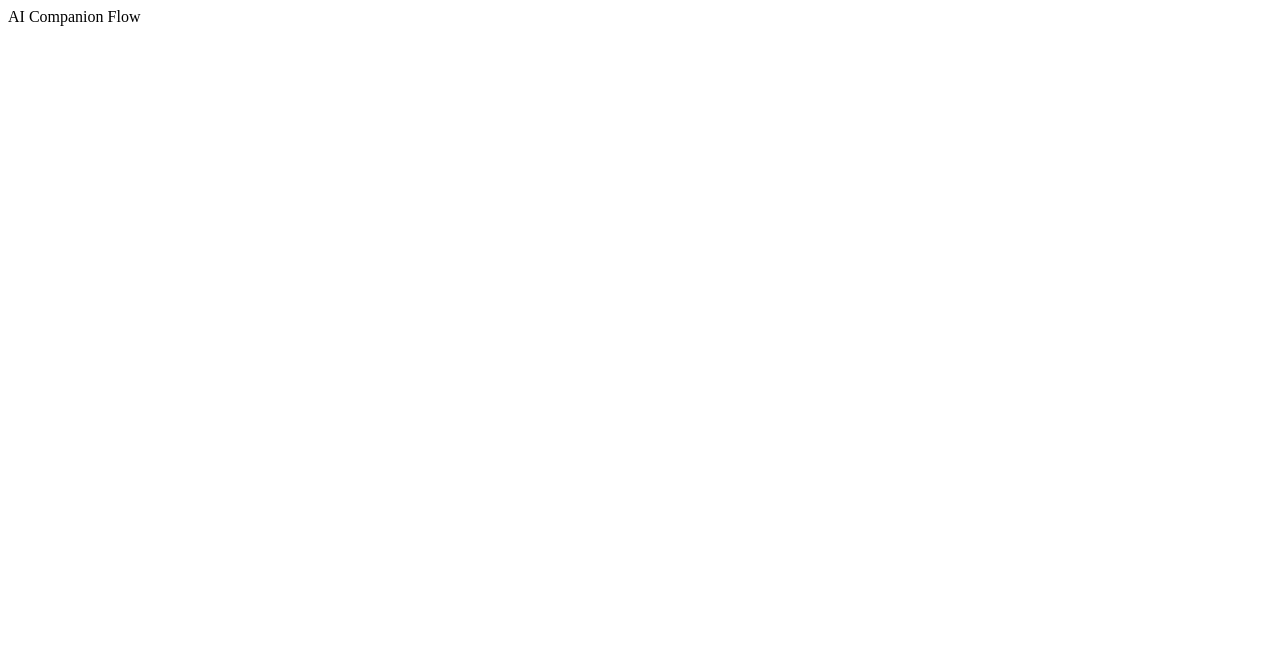
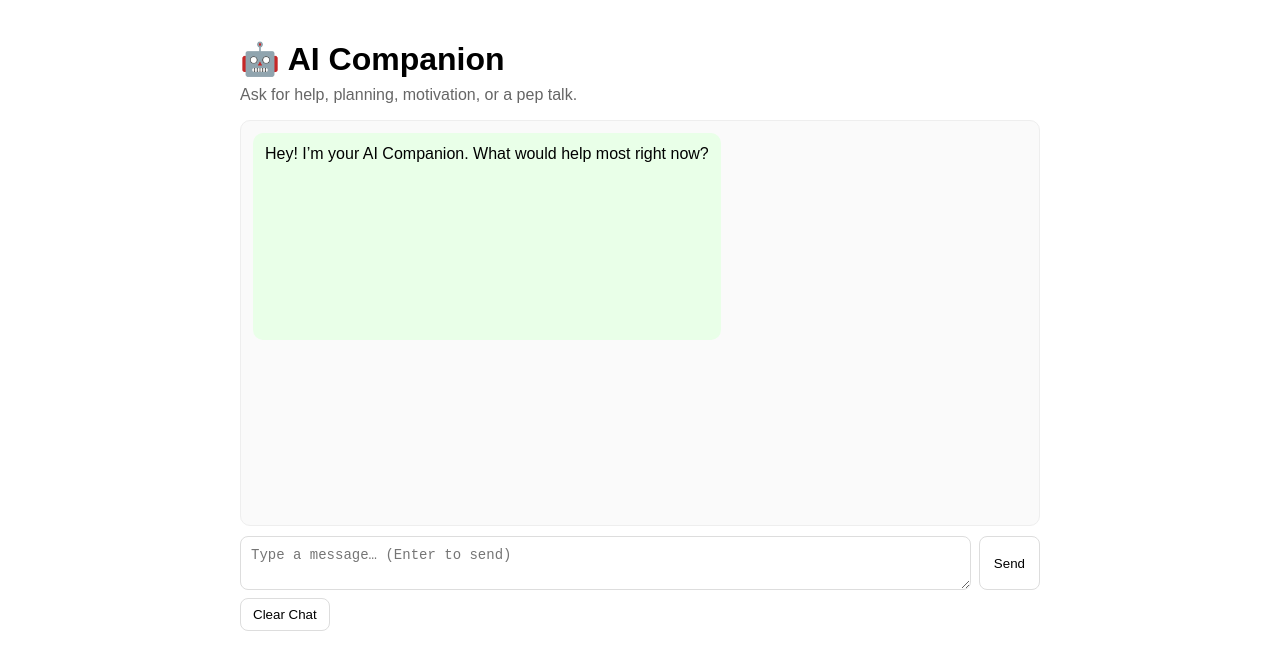
Before and after one commit to HuwBYB/BYB, a React (Vite) app: page /ai in a window 1280 px wide. Shown: the top 670 px of the page. Built offline with nearby package versions, Linux system fonts and the light colour scheme.

Commit message:
Update AICompanion.jsx

```diff
--- a/src/components/AICompanion.jsx
+++ b/src/components/AICompanion.jsx
@@ -1,7 +1,138 @@
-import React from 'react';
+import React, { useEffect, useRef, useState } from 'react';
 
-const AICompanion = () => {
-  return <div>AI Companion Flow</div>;
+const STORAGE_KEY = 'byb:ai:chat';
+
+export default function AICompanion() {
+  const [messages, setMessages] = useState([
+    { role: 'assistant', content: "Hey! I’m your AI Companion. What would help most right now?" },
+  ]);
+  const [input, setInput] = useState('');
+  const endRef = useRef(null);
+
+  // Load from localStorage
+  useEffect(() => {
+    const raw = localStorage.getItem(STORAGE_KEY);
+    if (!raw) return;
+    try {
+      const parsed = JSON.parse(raw);
+      if (Array.isArray(parsed) && parsed.length > 0) setMessages(parsed);
+    } catch {}
+  }, []);
+
+  // Save to localStorage
+  useEffect(() => {
+    localStorage.setItem(STORAGE_KEY, JSON.stringify(messages));
+    // scroll to latest
+    endRef.current?.scrollIntoView({ behavior: 'smooth' });
+  }, [messages]);
+
+  function send() {
+    const text = input.trim();
+    if (!text) return;
+    setInput('');
+
+    const userMsg = { role: 'user', content: text };
+    setMessages((m) => [...m, userMsg]);
+
+    // Mocked assistant reply (no API needed yet)
+    setTimeout(() => {
+      const reply = mockReply(text);
+      setMessages((m) => [...m, { role: 'assistant', content: reply }]);
+    }, 400);
+  }
+
+  function onKeyDown(e) {
+    if (e.key === 'Enter' && !e.shiftKey) {
+      e.preventDefault();
+      send();
+    }
+  }
+
+  function clearChat() {
+    if (!confirm('Clear conversation?')) return;
+    const seed = [{ role: 'assistant', content: "Hey! I’m your AI Companion. What would help most right now?" }];
+    setMessages(seed);
+    localStorage.setItem(STORAGE_KEY, JSON.stringify(seed));
+  }
+
+  return (
+    <div style={styles.page}>
+      <h1 style={styles.title}>🤖 AI Companion</h1>
+      <p style={styles.sub}>Ask for help, planning, motivation, or a pep talk.</p>
+
+      <div style={styles.chatBox}>
+        {messages.map((m, i) => (
+          <div
+            key={i}
+            style={{
+              ...styles.msg,
+              ...(m.role === 'user' ? styles.user : styles.assistant),
+            }}
+          >
+            {m.content}
+          </div>
+        ))}
+        <div ref={endRef} />
+      </div>
+
+      <div style={styles.inputRow}>
+        <textarea
+          value={input}
+          onChange={(e) => setInput(e.target.value)}
+          onKeyDown={onKeyDown}
+          placeholder="Type a message… (Enter to send)"
+          rows={2}
+          style={styles.input}
+        />
+        <button onClick={send} style={styles.sendBtn}>Send</button>
+      </div>
+
+      <div style={styles.tools}>
+        <button onClick={clearChat} style={styles.clearBtn}>Clear Chat</button>
+      </div>
+    </div>
+  );
+}
+
+// Very simple mocked “intelligence”
+function mockReply(text) {
+  const t = text.toLowerCase();
+  if (t.includes('goal') || t.includes('plan')) {
+    return "Great—let’s break that down into 3 micro-steps you can finish today. What’s step 1?";
+  }
+  if (t.includes('stuck') || t.includes('motivation')) {
+    return "Totally get it. Try a 60-second reset: a quick walk, deep breath, or Power Pose. What’s one tiny action you can do right now?";
+  }
+  if (t.includes('affirmation')) {
+    return "Here’s one: “I take consistent, small actions that add up to massive results.” Want another?";
+  }
+  if (t.includes('thanks') || t.includes('thank')) {
+    return "You got it. I’m here whenever you need a boost.";
+  }
+  return "Got it. Tell me what you’re aiming for and what feels hardest—I’ll help you choose the next smallest step.";
+}
+
+const styles = {
+  page: { maxWidth: 800, margin: '0 auto', padding: '2rem', fontFamily: 'Arial, sans-serif' },
+  title: { margin: 0, fontSize: '2rem' },
+  sub: { marginTop: 8, color: '#666' },
+  chatBox: {
+    marginTop: 16,
+    border: '1px solid #eee',
+    borderRadius: 10,
+    padding: 12,
+    height: 380,
+    overflowY: 'auto',
+    background: '#fafafa',
+    display: 'grid',
+    gap: 8,
+  },
+  msg: { padding: '10px 12px', borderRadius: 10, whiteSpace: 'pre-wrap', lineHeight: 1.4 },
+  user: { background: '#dbeafe', justifySelf: 'end', maxWidth: '80%' },
+  assistant: { background: '#e9ffe8', justifySelf: 'start', maxWidth: '80%' },
+  inputRow: { display: 'grid', gridTemplateColumns: '1fr auto', gap: 8, marginTop: 10 },
+  input: { padding: 10, border: '1px solid #ddd', borderRadius: 8, resize: 'vertical', fontSize: 14 },
+  sendBtn: { padding: '10px 14px', borderRadius: 8, border: '1px solid #ddd', background: '#fff', cursor: 'pointer' },
+  tools: { marginTop: 8, display: 'flex', gap: 8, alignItems: 'center' },
+  clearBtn: { padding: '8px 12px', border: '1px solid #ddd', borderRadius: 8, background: '#fff', cursor: 'pointer' },
 };
-
-export default AICompanion;
```
